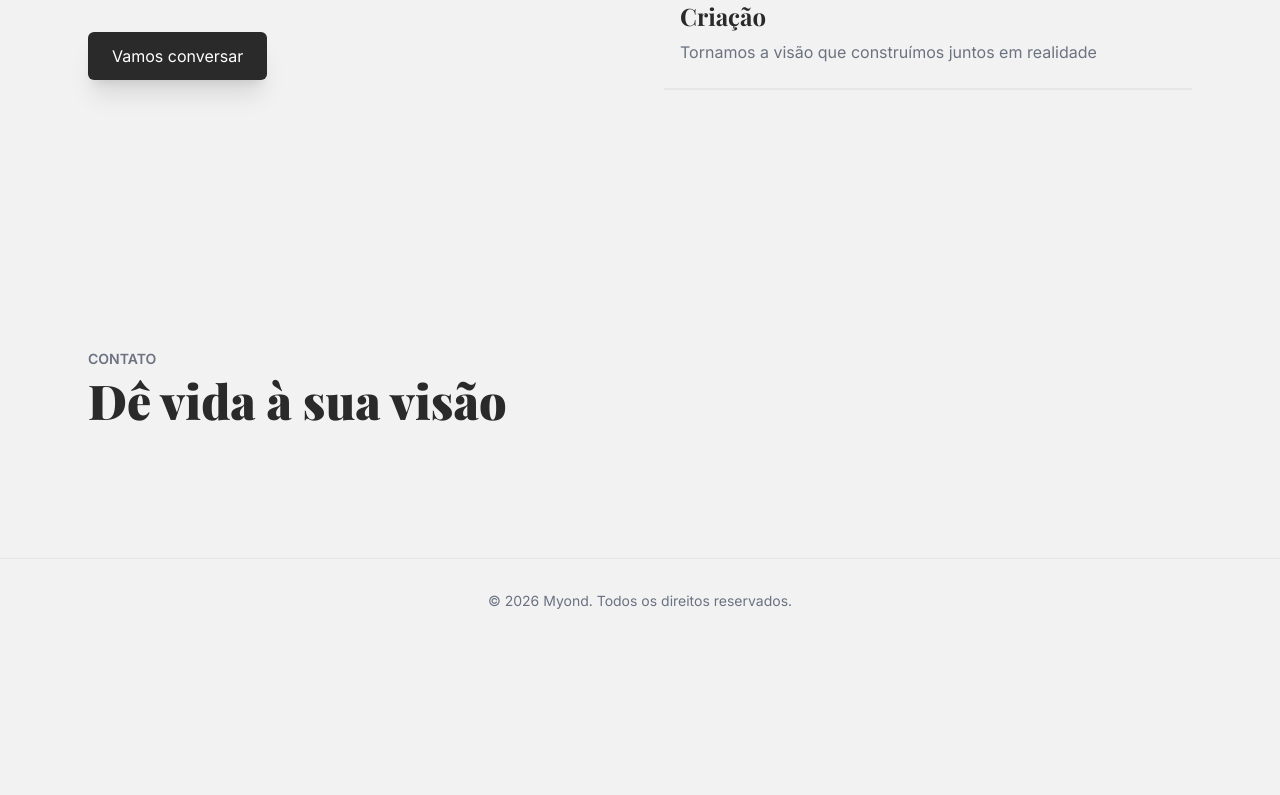
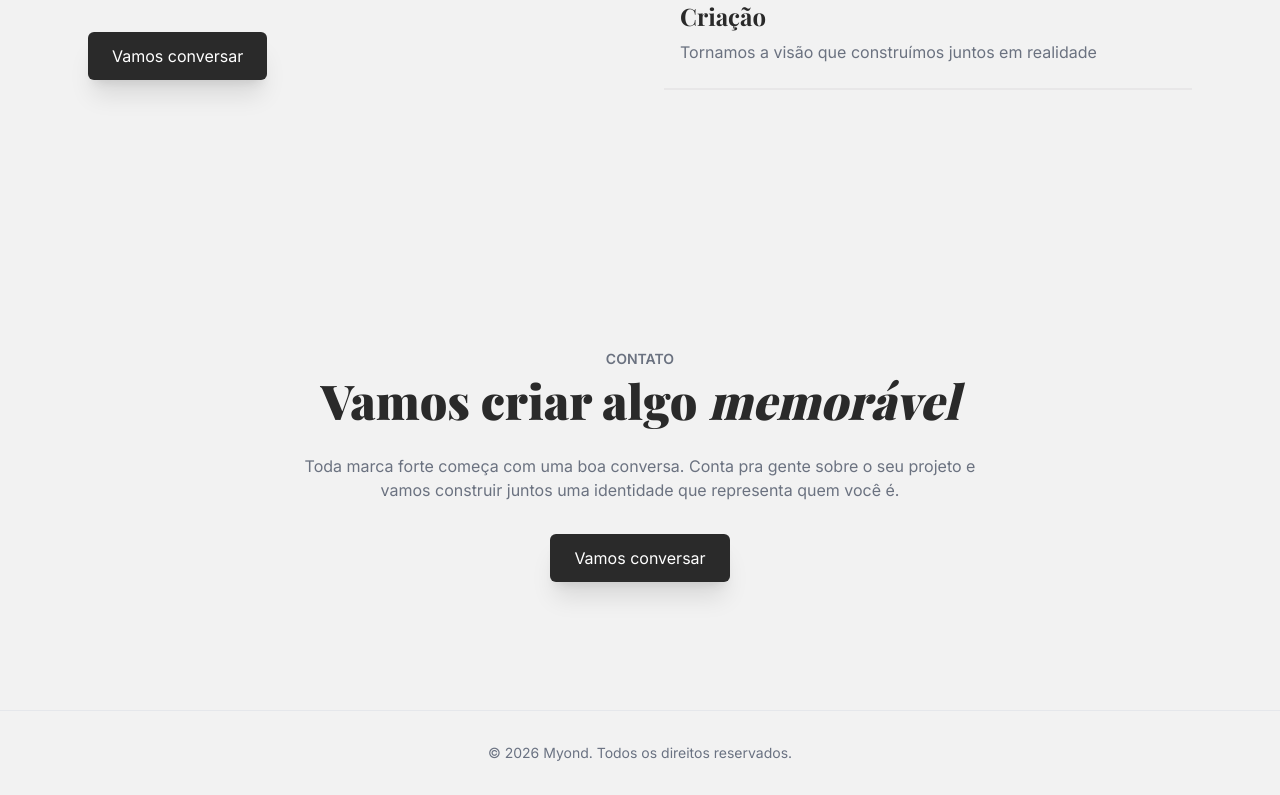
Before and after one commit to thaysegarcia/myond-website, a React (Vite) app: page / in a window 1280 px wide. Shown: the part 2016-2811 px from the top of the page. Before the commit the page ends 2659 px from the top, so only its background shows below. Built offline with nearby package versions, Linux system fonts and the light colour scheme; a web font is replaced by a local one.

Commit message:
edita a seção de contato

```diff
--- a/src/pages/sections/Contato.tsx
+++ b/src/pages/sections/Contato.tsx
@@ -1,4 +1,5 @@
 import Container from "../../components/utilities/Container";
+import CtaButton from "../../components/utilities/CtaButton";
 import MotionSection from "../../components/utilities/MotionSection";
 import {
   SectionTitle,
@@ -7,10 +8,22 @@ import {
 
 function Contato() {
   return (
-    <Container id="contato">
+    <Container id="contato" className="flex flex-col items-center text-center">
       <MotionSection direction="up">
         <SectionLabel>Contato</SectionLabel>
-        <SectionTitle>Dê vida à sua visão</SectionTitle>
+        <SectionTitle>
+          Vamos criar algo <em>memorável</em>
+        </SectionTitle>
+      </MotionSection>
+      <MotionSection direction="up">
+        <p className="w-2xl mt-6 mb-8">
+          Toda marca forte começa com uma boa conversa. Conta pra gente sobre o
+          seu projeto e vamos construir juntos uma identidade que representa
+          quem você é.
+        </p>
+      </MotionSection>
+      <MotionSection>
+        <CtaButton to="">Vamos conversar</CtaButton>
       </MotionSection>
     </Container>
   );
```
